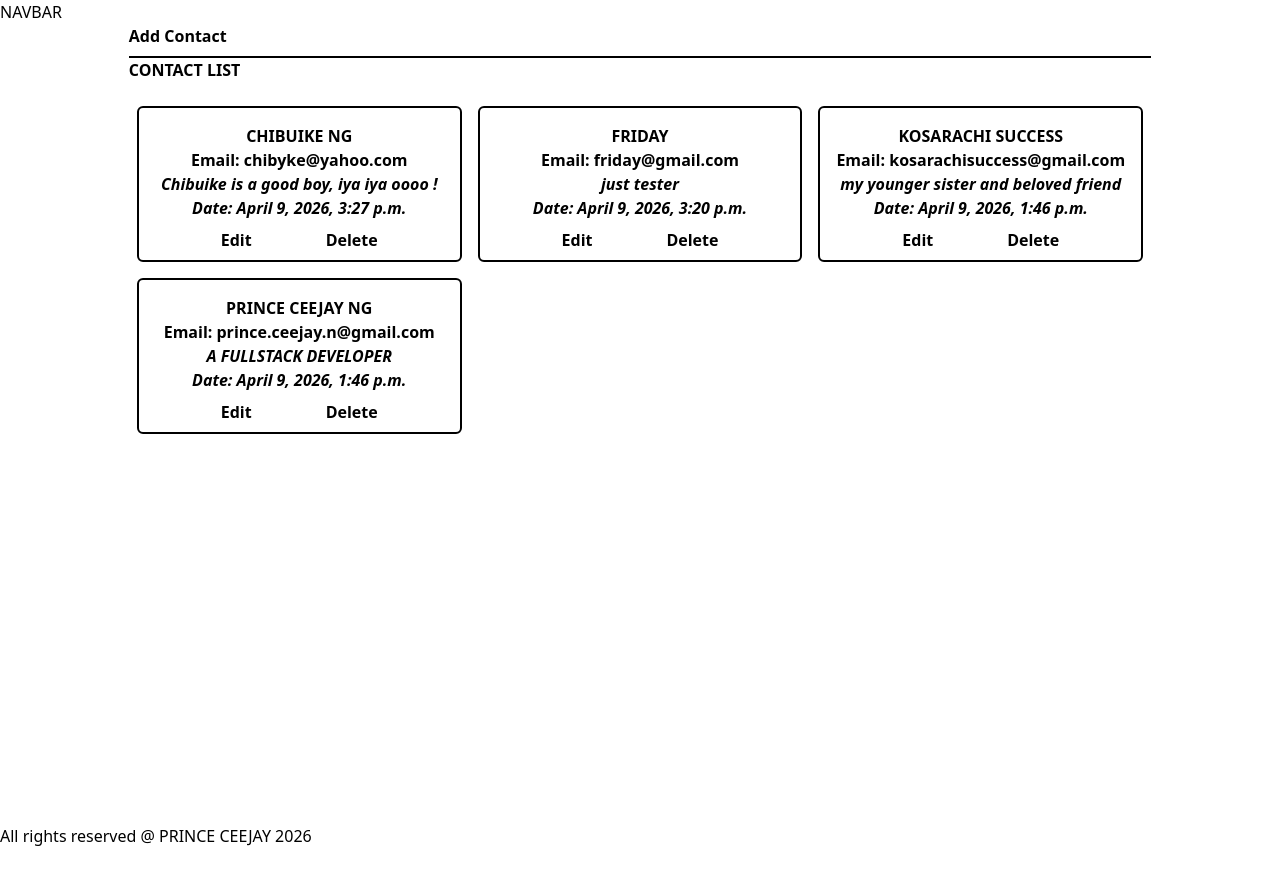
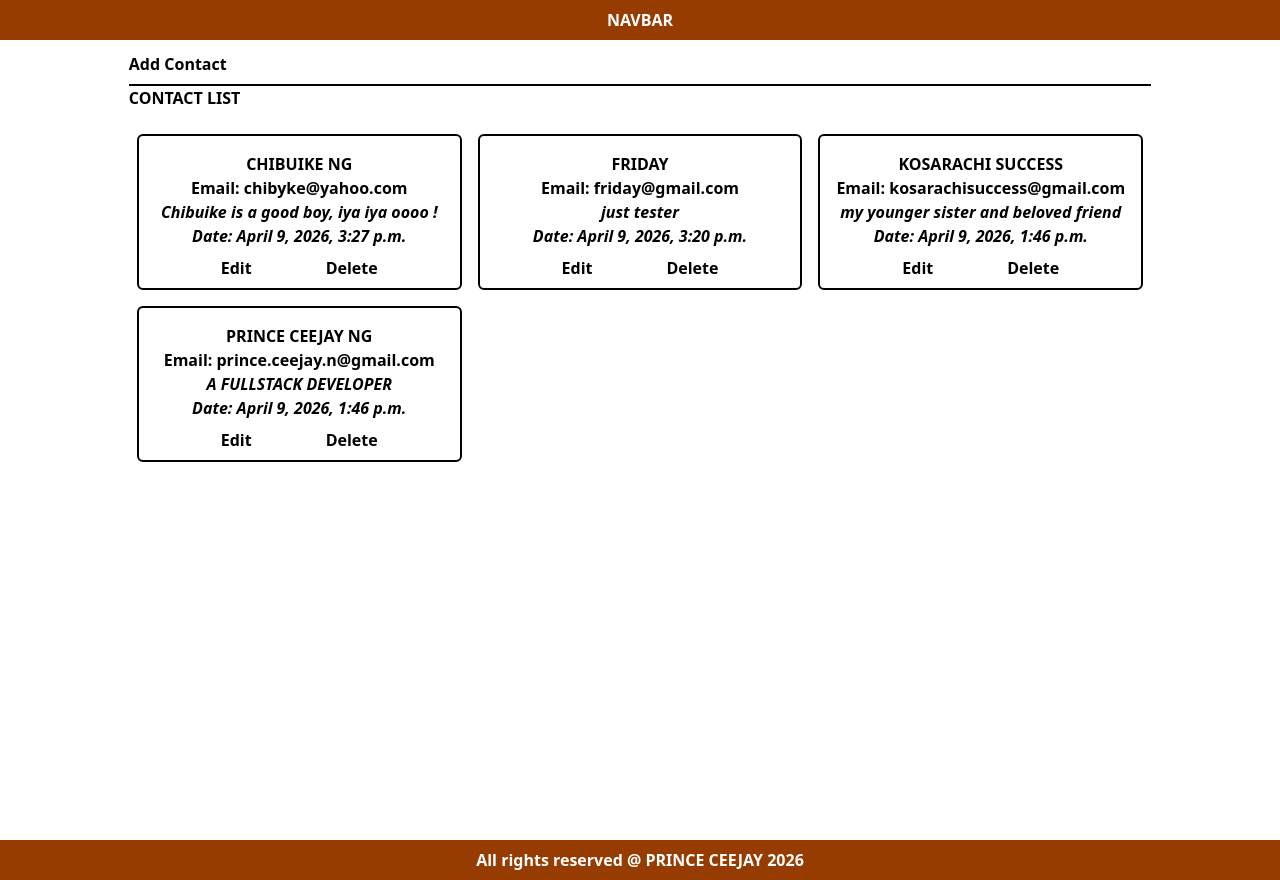
Before and after one commit to PRINCE-CEEJAY/contact-manager, a Django app: page /manager/ in a window 1280 px wide. Before the commit the page ends 846 px from the top, so only its background shows below. Run offline with Django 5.2, Linux system fonts and the light colour scheme; a user stored in the database is signed in; data comes from the database, SQL or seed files in the repository; some libraries are stand-ins or nearby versions.

Commit message:
restructured base template into components

```diff
--- a/templates/base.html
+++ b/templates/base.html
@@ -8,26 +8,16 @@
     <link href="https://cdn.jsdelivr.net/npm/daisyui@5" rel="stylesheet" type="text/css" />
 </head>
 <body>
-    <nav>NAVBAR</nav>
-    <main class="flex flex-col items-center min-h-screen font-bold">
+    {% include 'globals/navbar.html' %}
+    <main class="flex flex-col items-center min-h-screen font-bold p-3">
         {% block content %}
         {% endblock %}
         </main>
 
         <!-- GLOBAL MODAL -->
-         <div id="modal" class="fixed inset-0 hidden bg-black/95 items-center justify-center z-1000 w-full">
+       {% include 'globals/modal.html' %}
 
-            <div id="modal-content" class="relative p-6 rounded-2xl transition-all duration-300 opacity-95 scale-95 text-white">
-
-                <!-- CLOSE BUTTON -->
-                <button hx-on:click="closeModal()" class="absolute right-2 top-2 btn btn-secondary">Close</button>
-
-                <!-- HOT RELOAD CONTENT SWAPS HERE -->
-                <div id="modal-body"></div>
-            </div>
-         </div>
-
-    <footer>All rights reserved @ PRINCE CEEJAY 2026</footer>
+   {% include 'globals/footer.html' %}
 
     <script src="https://unpkg.com/htmx.org@1.9.10"></script>
     <script src="https://cdn.jsdelivr.net/npm/@tailwindcss/browser@4"></script>
--- /dev/null
+++ b/templates/globals/footer.html
@@ -0,0 +1 @@
+<footer class="flex justify-center items-center bg-amber-800 text-white p-2 font-bold">All rights reserved @ PRINCE CEEJAY 2026</footer>
--- /dev/null
+++ b/templates/globals/modal.html
@@ -0,0 +1,12 @@
+ <!-- GLOBAL MODAL -->
+ <div id="modal" class="fixed inset-0 hidden bg-black/95 items-center justify-center z-1000 w-full">
+
+    <div id="modal-content" class="relative p-6 rounded-2xl transition-all duration-300 opacity-95 scale-95 text-white">
+
+        <!-- CLOSE BUTTON -->
+        <button hx-on:click="closeModal()" class="absolute right-2 top-2 btn btn-secondary">Close</button>
+
+        <!-- HOT RELOAD CONTENT SWAPS HERE -->
+        <div id="modal-body"></div>
+    </div>
+ </div>
--- /dev/null
+++ b/templates/globals/navbar.html
@@ -0,0 +1 @@
+<nav class="flex justify-center items-center bg-amber-800 text-white p-2 font-bold">NAVBAR</nav>
```
